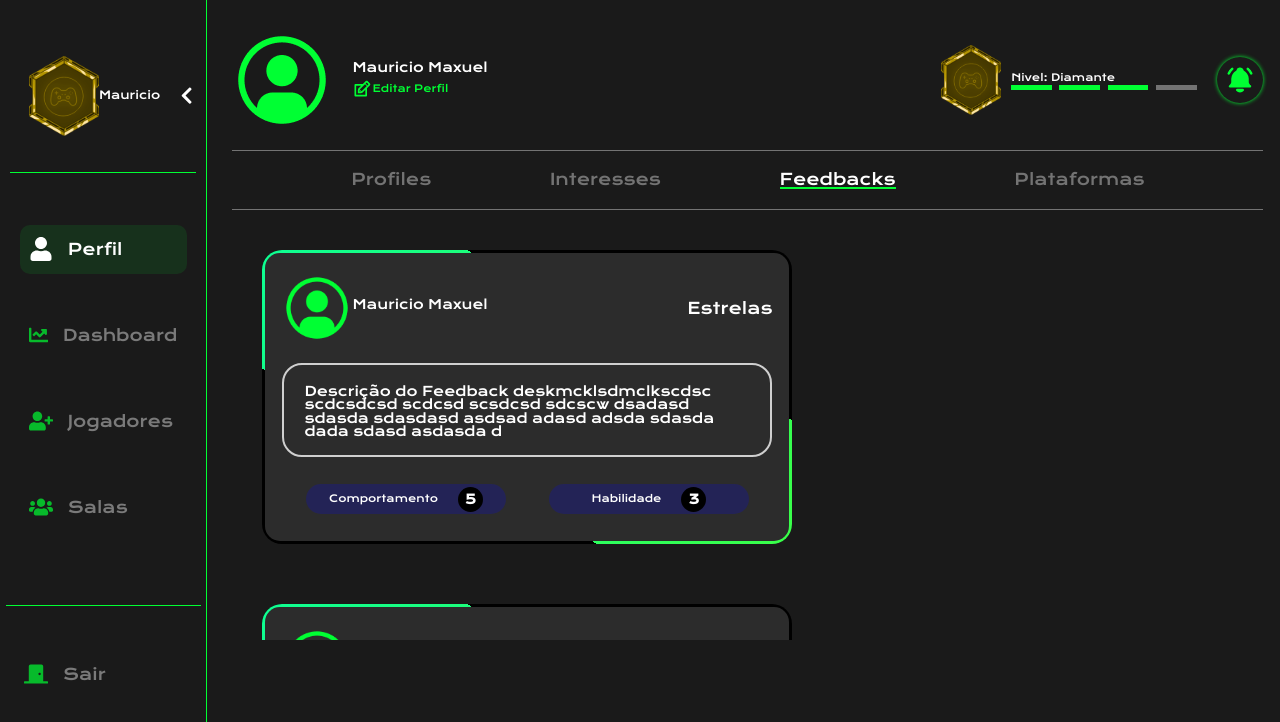
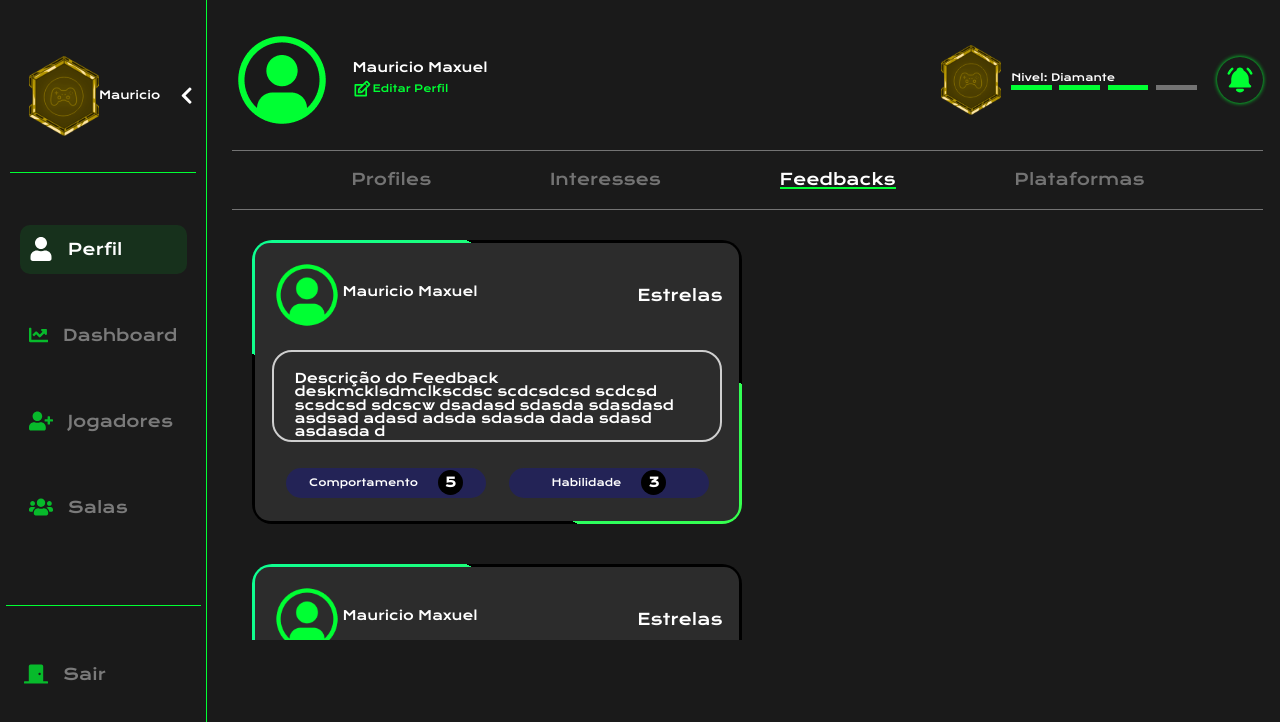
Before and after one commit to Cross-Game/front-end, a React (Create React App) app in the folder cross-game/: page /profile/feedback in a window 1280 px wide. Shown: the top 722 px of the page. Built offline with nearby package versions, Linux system fonts and the light colour scheme.

Commit message:
wip ajuste na margin do card Feedback

```diff
--- a/cross-game/src/pages/Profile/Feedback/Feedback.css
+++ b/cross-game/src/pages/Profile/Feedback/Feedback.css
@@ -15,10 +15,10 @@
 }
 
 .ProfileFeedbackCard {
-    width: 490px;
-    height: 254px;
+    width: 450px;
+    height: 244px;
     padding: 20px;
-    margin: 30px;
+    margin: 20px;
     background: #000;
     position: relative;
     display: flex;
```
